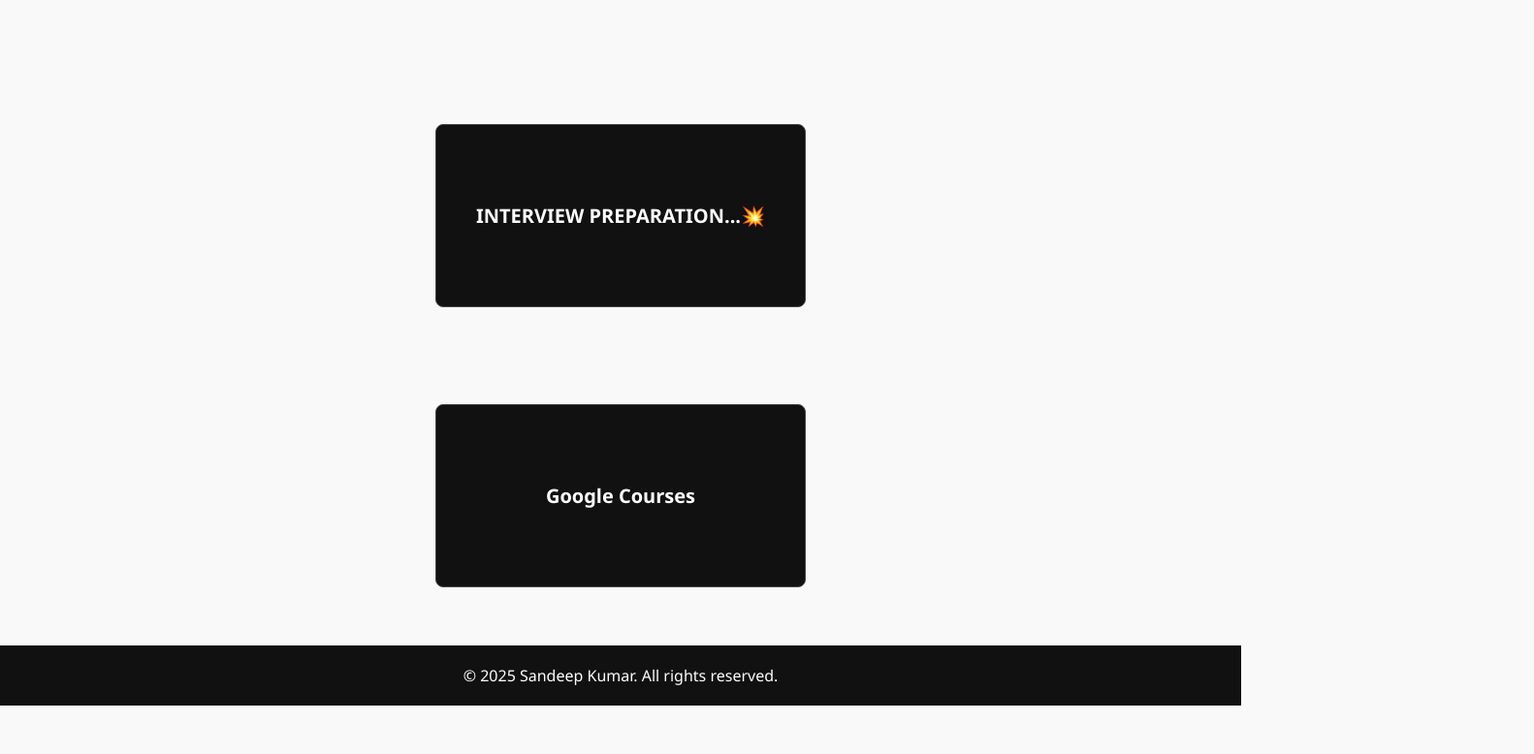
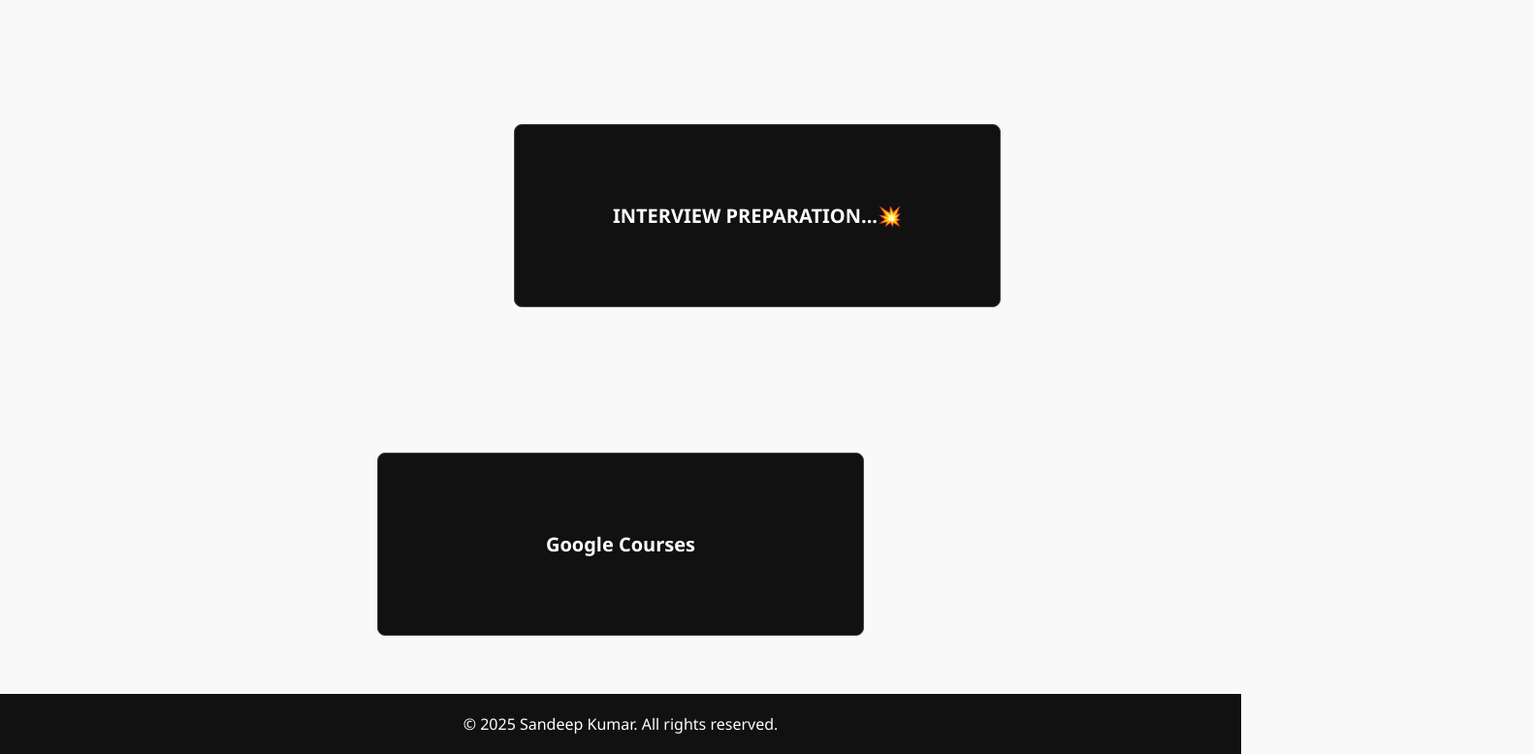
Before and after one commit to sandeeprajeti/sandeep, a plain HTML site: page index.html in a window 1280 px wide. Shown: the part 620-1398 px from the top of the page at 97% size, 1582 px wide, since content can reach past the window. Before the commit the page ends 1348 px from the top, so only its background shows below. Drawn offline with Linux system fonts and the light colour scheme.

Commit message:
Update style.css

```diff
--- a/style.css
+++ b/style.css
@@ -24,7 +24,7 @@ header {
   text-decoration: none;
   background-color: #111;
   color: white;
-  padding: 80px 40px;
+  padding: 80px 100px;
   width: 300px;
   border-radius: 8px;
   border: 1px solid #444;
@@ -33,7 +33,7 @@ header {
   font-size: 20px;
   font-weight: bold;
   text-align: center;
-  margin: 150px 150px 0 150px;  /* top margin 100px, sides 10px */
+  margin: 150px 550px 0 530px;  /* top margin 100px, sides 10px */
   vertical-align: top;
 
 }
@@ -50,7 +50,7 @@ body {
   text-decoration: none;
   background-color: #111;
   color: white;
-  padding: 80px 40px;
+  padding: 80px 100px;
   width: 300px;
   border-radius: 8px;
   border: 1px solid #444;
@@ -58,7 +58,7 @@ body {
   font-size: 20px;
   font-weight: bold;
   text-align: center;
-  margin: 100px auto 0 auto;  /* Top margin to push down */
+  margin: 150px auto 0 auto;  /* Top margin to push down */
 }
 
 /* Ensure it's centered */
@@ -83,4 +83,3 @@ footer {
   background-color: #111;
   color: white;
 }
-d
```
